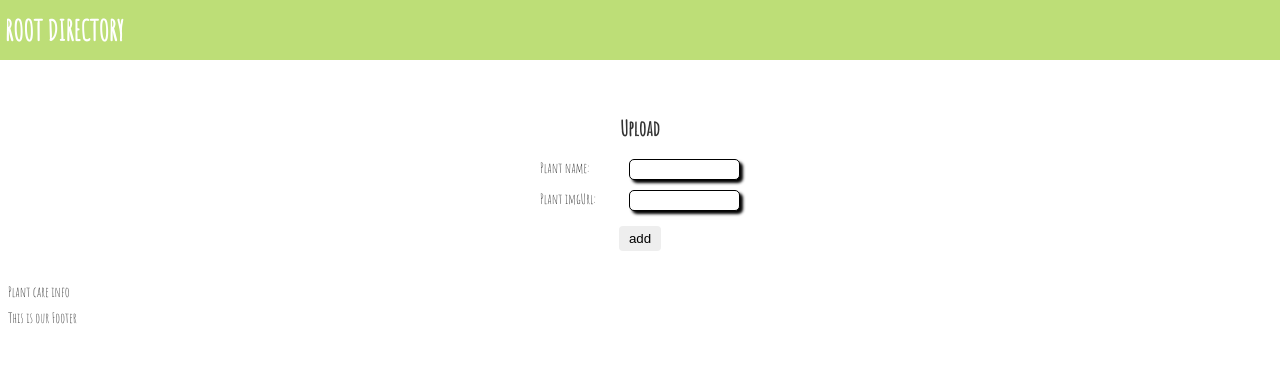
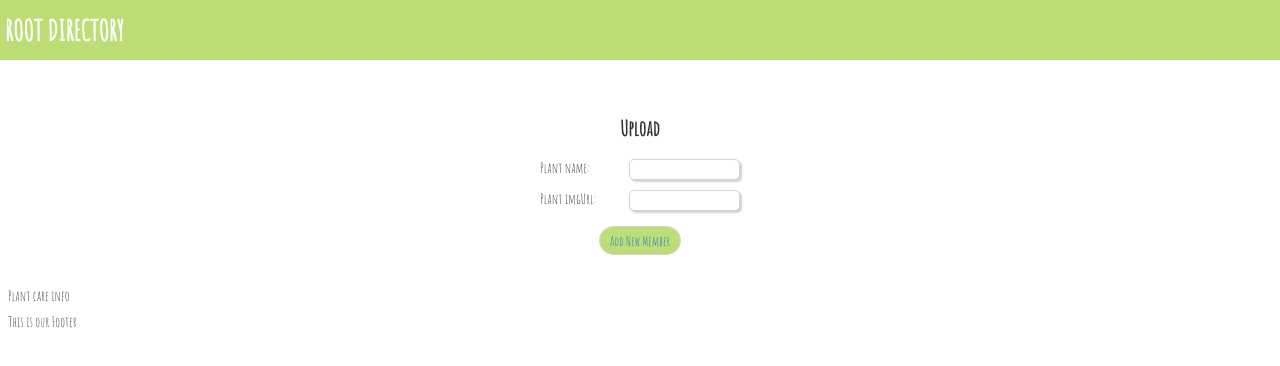
Before and after one commit to root-directory/leaves, an Angular app: page /forest/new-plant in a window 1280 px wide. Shown: the top 366 px of the page. Built offline with nearby package versions, Linux system fonts and the light colour scheme; no server answers; what angular-in-memory-web-api would draw is missing.

Commit message:
Style upload/new pages

```diff
--- a/src/app/forest/forest.component.scss
+++ b/src/app/forest/forest.component.scss
@@ -159,7 +159,7 @@ a:hover {
   border-radius: 40px;
   margin: 8px;
   background-color: #BDDE77;
-  border: 1px solid #eeeeee;
+  border: 1px solid lightgray;
   display: flex;
   justify-content: center;
   align-items: center;
--- a/src/app/plant-new/plant-new.component.html
+++ b/src/app/plant-new/plant-new.component.html
@@ -11,7 +11,7 @@
   </div>
   <!-- (click) passes input value to add() and then clears the input -->
   <button class="add" (click)="add(plantName.value, plantImgUrl.value); plantName.value=''; plantImgUrl.value=''">
-    add
+    Add New Member
   </button>
 </div>
 <app-plant-care></app-plant-care>
--- a/src/app/plant-new/plant-new.component.scss
+++ b/src/app/plant-new/plant-new.component.scss
@@ -185,9 +185,9 @@ button.delete {
 }
 
 .input {
-  border: 1px solid black;
+  border: 1px solid lightgrey;
   border-radius: 5px;
-  box-shadow: 3px 3px 3px;
+  box-shadow: 2px 2px 2px lightgrey;
 }
 
 .allInputs {
@@ -205,6 +205,11 @@ button.delete {
 
 .add {
   margin-top: 15px;
+  background-color: #bdde77;
+  border-radius: 100px;
+  border: 1px solid lightgrey;
+  font-family: 'Amatic SC', cursive;
+  color: #1976d2;
 }
 
 @import url("https://fonts.googleapis.com/css2?family=Amatic+SC&display=swap");
--- a/src/app/plant-upload/plant-upload.component.html
+++ b/src/app/plant-upload/plant-upload.component.html
@@ -12,6 +12,6 @@
   </div>
   <!-- (click) passes input value to add() and then clears the input -->
   <button class="add" (click)="add(plantName.value, plantImgUrl.value); plantName.value=''; plantImgUrl.value=''">
-    add
+    Update Member
   </button>
 </div>
--- a/src/app/plant-upload/plant-upload.component.scss
+++ b/src/app/plant-upload/plant-upload.component.scss
@@ -185,9 +185,9 @@ button.delete {
 }
 
 .input {
-  border: 1px solid black;
+  border: 1px solid lightgrey;
   border-radius: 5px;
-  box-shadow: 3px 3px 3px;
+  box-shadow: 2px 2px 2px lightgrey;
 }
 
 .allInputs {
@@ -205,6 +205,11 @@ button.delete {
 
 .add {
   margin-top: 10px;
+  border-radius: 100px;
+  border: 1px solid lightgray;
+  color: #1976d2;
+  background-color: #bdde77;
+  font-family: 'Amatic SC', cursive;
 }
 
 @import url("https://fonts.googleapis.com/css2?family=Amatic+SC&display=swap");
```
